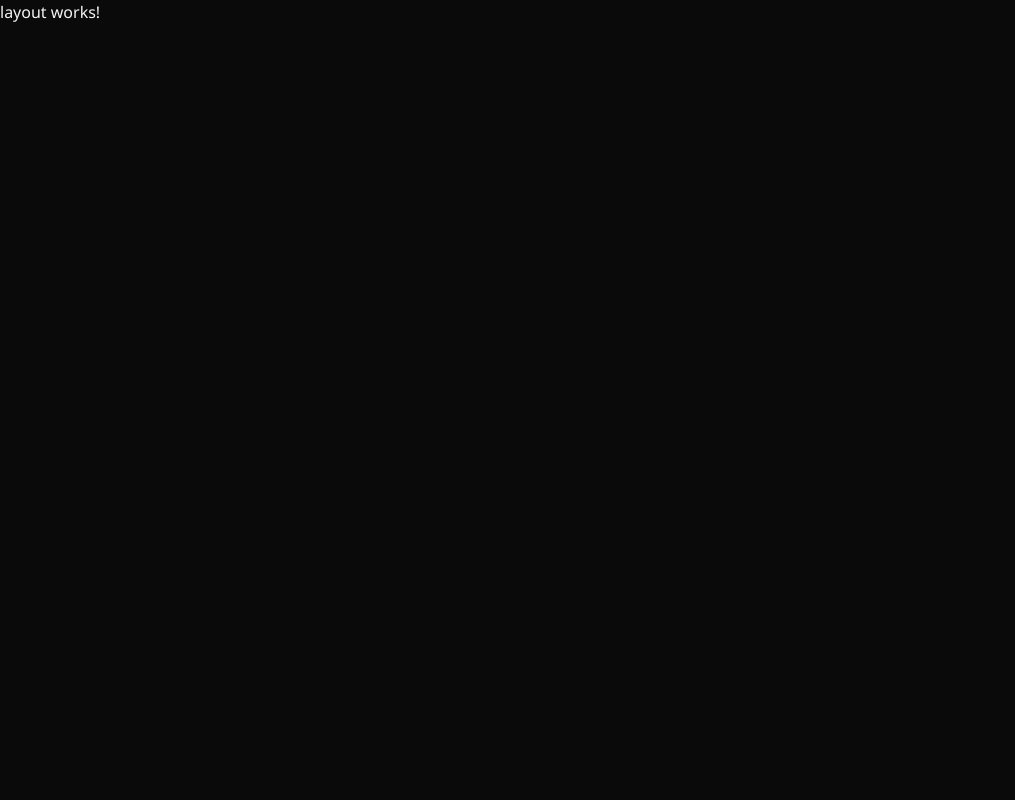
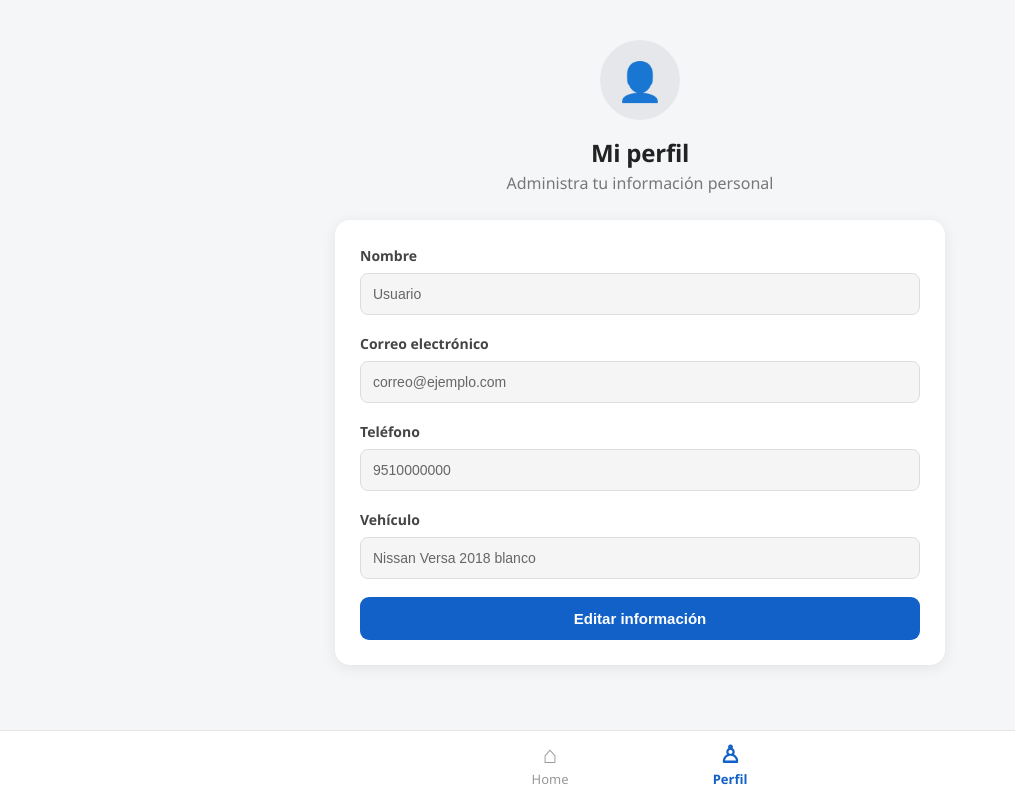
Before and after one commit to SrGines35/Mecanicos_proyect, an Angular app: page /usuario/perfil in a window 1280 px wide. Shown: the whole page, without its empty margins (0-1015 px from the left). Built offline with nearby package versions, Linux system fonts and the light colour scheme.

Commit message:
feat: crear inicio y perfil del usuario

```diff
--- a/src/app/features/usuario/home/home.css
+++ b/src/app/features/usuario/home/home.css
@@ -0,0 +1,87 @@
+.home {
+  min-height: calc(100vh - 70px);
+
+  display: flex;
+  flex-direction: column;
+
+  align-items: center;
+  justify-content: center;
+
+  text-align: center;
+
+  padding: 30px;
+
+  box-sizing: border-box;
+}
+
+.welcome h1 {
+  margin: 0;
+
+  font-size: 34px;
+
+  color: #202124;
+}
+
+.welcome p {
+  margin-top: 12px;
+
+  color: #777;
+
+  font-size: 16px;
+}
+
+
+.request-button {
+  margin-top: 35px;
+
+  min-width: 240px;
+
+  padding: 16px 25px;
+
+  border: none;
+
+  border-radius: 12px;
+
+  background: #1261c9;
+
+  color: white;
+
+  font-size: 16px;
+
+  font-weight: 600;
+
+  cursor: pointer;
+
+  display: flex;
+
+  justify-content: center;
+
+  align-items: center;
+
+  gap: 10px;
+
+  transition: 0.2s;
+}
+
+.request-button:hover {
+  background: #0e4fa8;
+
+  transform: translateY(-2px);
+}
+
+.button-icon {
+  font-size: 20px;
+}
+
+
+@media (max-width: 600px) {
+
+  .home {
+    min-height: calc(100vh - 65px);
+  }
+
+  .welcome h1 {
+    font-size: 28px;
+  }
+
+}
--- a/src/app/features/usuario/home/home.html
+++ b/src/app/features/usuario/home/home.html
@@ -1 +1,26 @@
-<p>home works!</p>
+<section class="home">
+
+  <div class="welcome">
+
+    <h1>
+      Hola, {{ nombre }} 👋
+    </h1>
+
+    <p>
+      ¿Necesitas ayuda con tu vehículo?
+    </p>
+
+  </div>
+
+
+  <button
+    class="request-button"
+    routerLink="/usuario/solicitar-servicio">
+
+    <span class="button-icon">🔧</span>
+
+    Solicitar viaje
+
+  </button>
+
+</section>
--- a/src/app/features/usuario/home/home.ts
+++ b/src/app/features/usuario/home/home.ts
@@ -1,11 +1,15 @@
 import { Component } from '@angular/core';
+import { RouterLink } from '@angular/router';
 
 @Component({
   selector: 'app-home',
-  imports: [],
+  standalone: true,
+  imports: [RouterLink],
   templateUrl: './home.html',
-  styleUrl: './home.css',
+  styleUrl: './home.css'
 })
 export class Home {
 
+  nombre = 'Usuario';
+
 }
--- a/src/app/features/usuario/layout/layout.css
+++ b/src/app/features/usuario/layout/layout.css
@@ -0,0 +1,80 @@
+.app-container {
+  min-height: 100vh;
+  background: #f5f6f8;
+}
+
+.content {
+  min-height: calc(100vh - 70px);
+  padding-bottom: 70px;
+  box-sizing: border-box;
+}
+
+.bottom-navbar {
+  position: fixed;
+
+  bottom: 0;
+  left: 0;
+  right: 0;
+
+  height: 70px;
+
+  display: flex;
+  justify-content: center;
+  align-items: center;
+
+  gap: 100px;
+
+  background: white;
+
+  border-top: 1px solid #e5e5e5;
+
+  z-index: 1000;
+}
+
+.nav-item {
+  min-width: 80px;
+
+  display: flex;
+  flex-direction: column;
+  align-items: center;
+  justify-content: center;
+
+  gap: 4px;
+
+  text-decoration: none;
+
+  color: #999;
+
+  font-size: 13px;
+
+  transition: 0.2s;
+}
+
+.nav-icon {
+  font-size: 24px;
+  line-height: 1;
+}
+
+.nav-item.active {
+  color: #1261c9;
+  font-weight: 600;
+}
+
+.nav-item:hover {
+  color: #1261c9;
+}
+
+
+@media (max-width: 600px) {
+
+  .bottom-navbar {
+    height: 65px;
+    gap: 70px;
+  }
+
+  .content {
+    min-height: calc(100vh - 65px);
+    padding-bottom: 65px;
+  }
+
+}
--- a/src/app/features/usuario/layout/layout.html
+++ b/src/app/features/usuario/layout/layout.html
@@ -1 +1,36 @@
-<p>layout works!</p>
+<div class="app-container">
+
+  <main class="content">
+
+    <router-outlet></router-outlet>
+
+  </main>
+
+
+  <nav class="bottom-navbar">
+
+    <a
+      routerLink="/usuario/home"
+      routerLinkActive="active"
+      [routerLinkActiveOptions]="{ exact: true }"
+      class="nav-item">
+
+      <span class="nav-icon">⌂</span>
+      <span>Home</span>
+
+    </a>
+
+
+    <a
+      routerLink="/usuario/perfil"
+      routerLinkActive="active"
+      class="nav-item">
+
+      <span class="nav-icon">♙</span>
+      <span>Perfil</span>
+
+    </a>
+
+  </nav>
+
+</div>
--- a/src/app/features/usuario/perfil/perfil.css
+++ b/src/app/features/usuario/perfil/perfil.css
@@ -0,0 +1,125 @@
+.perfil {
+  max-width: 650px;
+
+  margin: 0 auto;
+
+  padding: 40px 20px;
+}
+
+
+.profile-header {
+  text-align: center;
+
+  margin-bottom: 25px;
+}
+
+
+.profile-icon {
+  width: 80px;
+  height: 80px;
+
+  margin: 0 auto 15px;
+
+  display: flex;
+
+  align-items: center;
+  justify-content: center;
+
+  border-radius: 50%;
+
+  background: #e5e7eb;
+
+  font-size: 38px;
+}
+
+
+.profile-header h1 {
+  margin: 0;
+
+  color: #222;
+}
+
+
+.profile-header p {
+  color: #777;
+}
+
+
+.profile-card {
+  background: white;
+
+  padding: 25px;
+
+  border-radius: 15px;
+
+  box-shadow:
+    0 3px 15px rgba(0, 0, 0, 0.08);
+}
+
+
+.form-group {
+  margin-bottom: 18px;
+}
+
+
+.form-group label {
+  display: block;
+
+  margin-bottom: 7px;
+
+  font-size: 14px;
+
+  font-weight: 600;
+
+  color: #444;
+}
+
+
+.form-group input {
+  width: 100%;
+
+  padding: 12px;
+
+  box-sizing: border-box;
+
+  border: 1px solid #ddd;
+
+  border-radius: 8px;
+
+  font-size: 14px;
+
+  outline: none;
+}
+
+
+.form-group input:disabled {
+  background: #f5f5f5;
+
+  color: #666;
+}
+
+
+.primary-button {
+  width: 100%;
+
+  padding: 13px;
+
+  border: none;
+
+  border-radius: 9px;
+
+  background: #1261c9;
+
+  color: white;
+
+  font-size: 15px;
+
+  font-weight: 600;
+
+  cursor: pointer;
+}
+
+
+.primary-button:hover {
+  background: #0e4fa8;
+}
--- a/src/app/features/usuario/perfil/perfil.html
+++ b/src/app/features/usuario/perfil/perfil.html
@@ -1 +1,95 @@
-<p>perfil works!</p>
+<section class="perfil">
+
+  <div class="profile-header">
+
+    <div class="profile-icon">
+      👤
+    </div>
+
+    <h1>Mi perfil</h1>
+
+    <p>
+      Administra tu información personal
+    </p>
+
+  </div>
+
+
+  <div class="profile-card">
+
+    <div class="form-group">
+
+      <label>Nombre</label>
+
+      <input
+        type="text"
+        [(ngModel)]="usuario.nombre"
+        [disabled]="!editando">
+
+    </div>
+
+
+    <div class="form-group">
+
+      <label>Correo electrónico</label>
+
+      <input
+        type="email"
+        [(ngModel)]="usuario.correo"
+        [disabled]="!editando">
+
+    </div>
+
+
+    <div class="form-group">
+
+      <label>Teléfono</label>
+
+      <input
+        type="tel"
+        [(ngModel)]="usuario.telefono"
+        [disabled]="!editando">
+
+    </div>
+
+
+    <div class="form-group">
+
+      <label>Vehículo</label>
+
+      <input
+        type="text"
+        [(ngModel)]="usuario.vehiculo"
+        [disabled]="!editando">
+
+    </div>
+
+
+    @if (!editando) {
+
+      <button
+        class="primary-button"
+        (click)="editar()">
+
+        Editar información
+
+      </button>
+
+    }
+
+
+    @if (editando) {
+
+      <button
+        class="primary-button"
+        (click)="guardar()">
+
+        Guardar cambios
+
+      </button>
+
+    }
+
+  </div>
+
+</section>
--- a/src/app/features/usuario/perfil/perfil.ts
+++ b/src/app/features/usuario/perfil/perfil.ts
@@ -1,11 +1,32 @@
 import { Component } from '@angular/core';
+import { FormsModule } from '@angular/forms';
 
 @Component({
   selector: 'app-perfil',
-  imports: [],
+  standalone: true,
+  imports: [FormsModule],
   templateUrl: './perfil.html',
-  styleUrl: './perfil.css',
+  styleUrl: './perfil.css'
 })
 export class Perfil {
 
+  editando = false;
+
+  usuario = {
+    nombre: 'Usuario',
+    correo: 'correo@ejemplo.com',
+    telefono: '9510000000',
+    vehiculo: 'Nissan Versa 2018 blanco'
+  };
+
+
+  editar(): void {
+    this.editando = true;
+  }
+
+
+  guardar(): void {
+    this.editando = false;
+  }
+
 }
```
Also changed, not shown: src/app/features/usuario/layout/layout.ts (+12 -2 lines).
